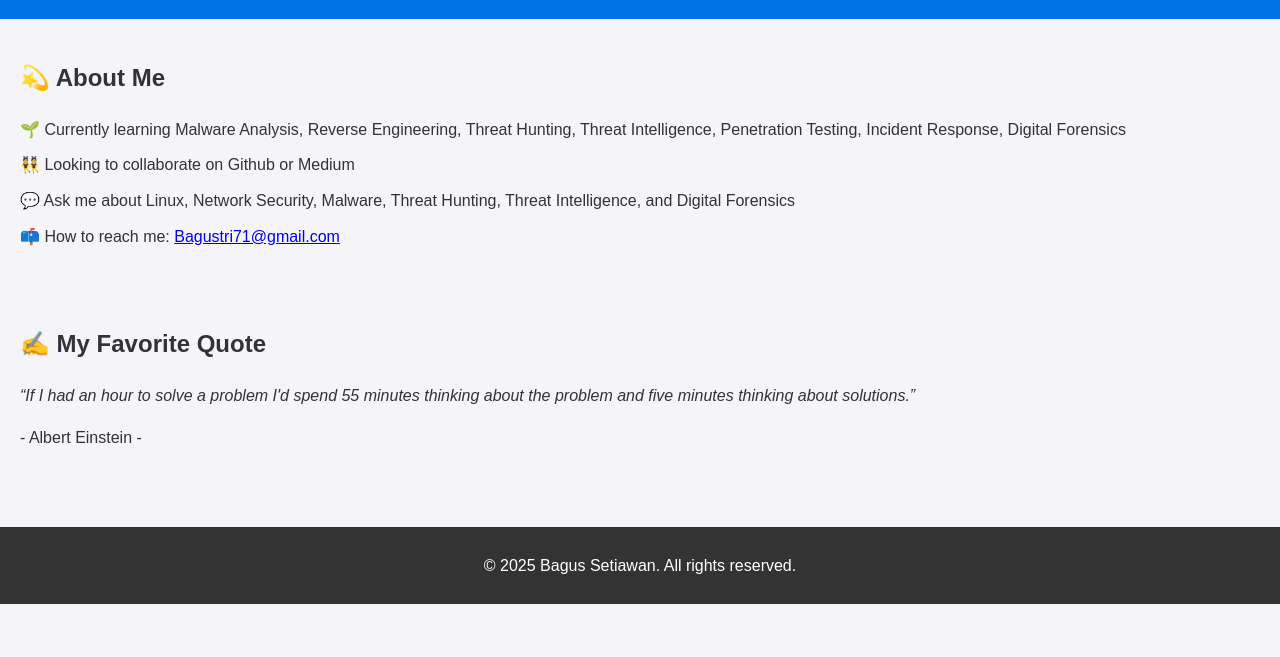
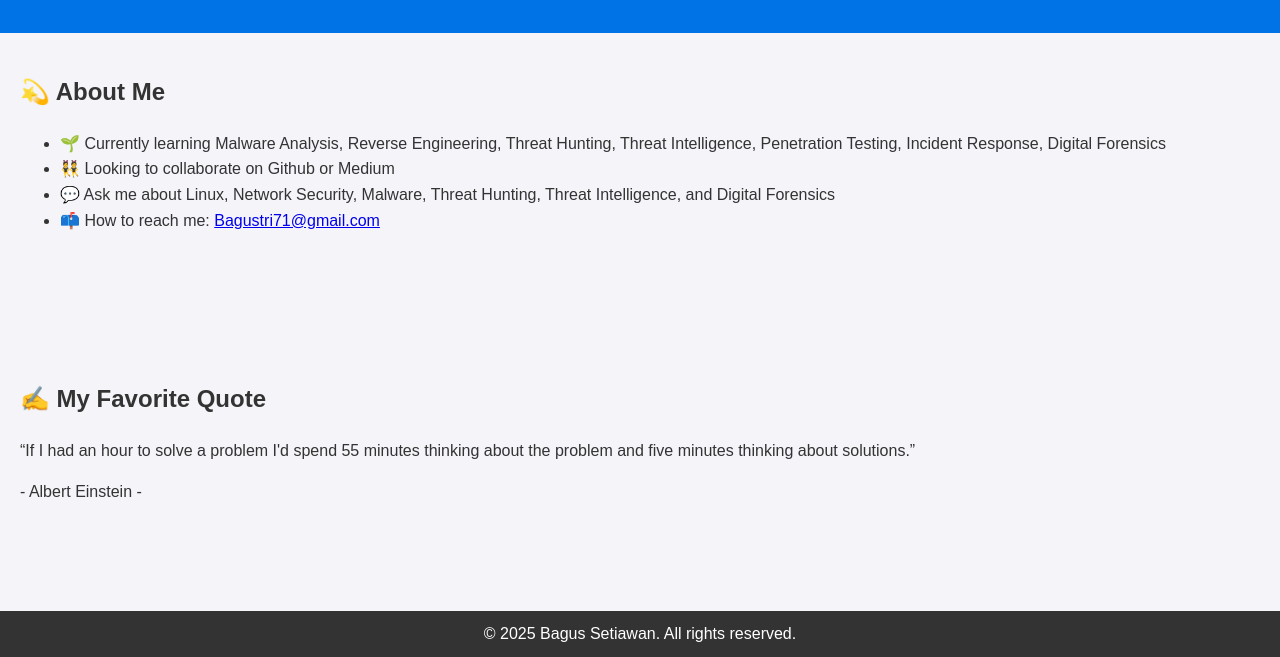
Before and after one commit to bagustri71/hfio, a plain HTML site: page index.html in a window 1280 px wide. Shown: the part 143-800 px from the top of the page. Drawn offline with Linux system fonts and the light colour scheme.

Commit message:
Update index.html

```diff
--- a/index.html
+++ b/index.html
@@ -13,47 +13,33 @@
             padding: 0;
             background-color: #f4f4f9;
             color: #333;
+            min-height: 100vh; /* Pastikan konten cukup tinggi */
+            display: flex;
+            flex-direction: column;
         }
+
         header {
             background-color: #0073e6;
             color: white;
             padding: 20px 0;
             text-align: center;
         }
-        header h1 {
-            margin: 0;
-            font-size: 2.5em;
-        }
+
         section {
             padding: 20px;
+            flex-grow: 1; /* Agar konten mengisi ruang yang tersisa */
         }
-        h2 {
-            color: #333;
-        }
-        ul {
-            list-style-type: none;
-            padding: 0;
-        }
-        li {
-            margin: 10px 0;
-        }
+
         footer {
+            background-color: #333;
+            color: white;
             text-align: center;
             padding: 10px;
-            background-color: #333;
-            color: white;
-            margin-top: 40px;
+            margin-top: auto; /* Pastikan footer selalu di bawah */
         }
-        .quote {
-            font-style: italic;
-            margin-top: 20px;
-        }
-        .contact-info a {
-            color: #0073e6;
-            text-decoration: none;
-        }
-        .contact-info a:hover {
-            text-decoration: underline;
+
+        footer p {
+            margin: 0;
         }
     </style>
 </head>
```
